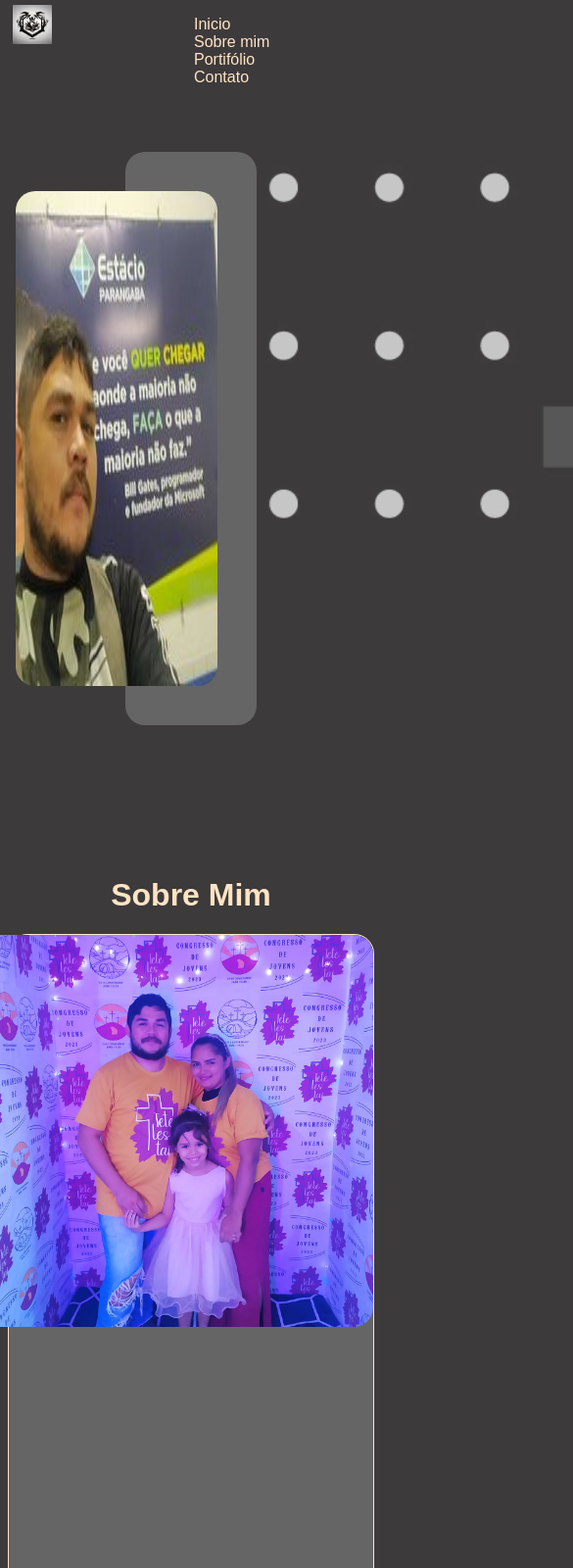
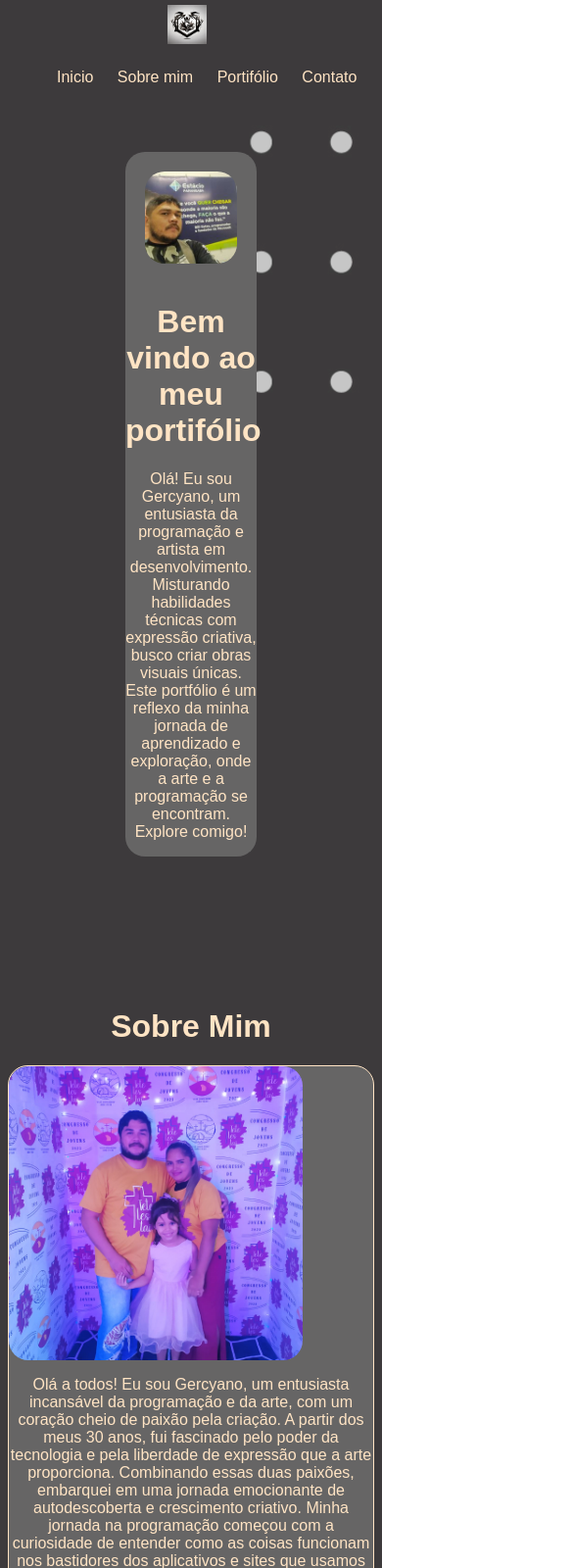
Before and after one commit to GercyanoAlves/portifolio, a plain HTML site: page index.html in a window 390 px wide. Shown: the top 1600 px of the page at 98% size, 585 px wide, since content can reach past the window. Drawn offline with Linux system fonts and the light colour scheme.

Commit message:
responsividade

```diff
--- a/css/style.css
+++ b/css/style.css
@@ -116,3 +116,44 @@ footer{
     justify-content: center;
     align-items: stretch;
 }
+
+/*---------------------------------------------*/
+@media only screen and (max-width: 768px) {
+    header {
+        flex-direction: column;
+        align-items: center;
+    }
+
+    .navegacao li {
+        margin: 10px;
+    }
+
+    .inicio {
+        flex-direction: column;
+    }
+
+    .inicio img {
+        margin: 20px;
+    }
+
+    .sobreMim img {
+        width: 300px;
+        height: 300px;
+    }
+
+    #sobre-mim {
+        flex-direction: column;
+    }
+
+    #html img {
+        margin: 0;
+    }
+
+    .html-css {
+        flex-direction: column;
+    }
+
+    .css {
+        width: auto;
+    }
+}
```
